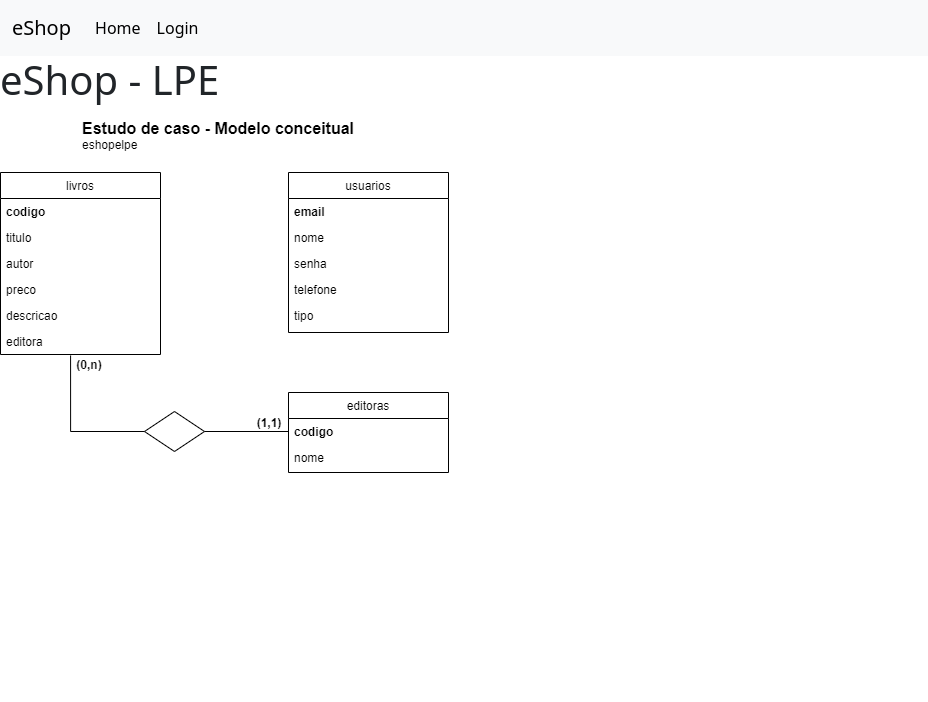
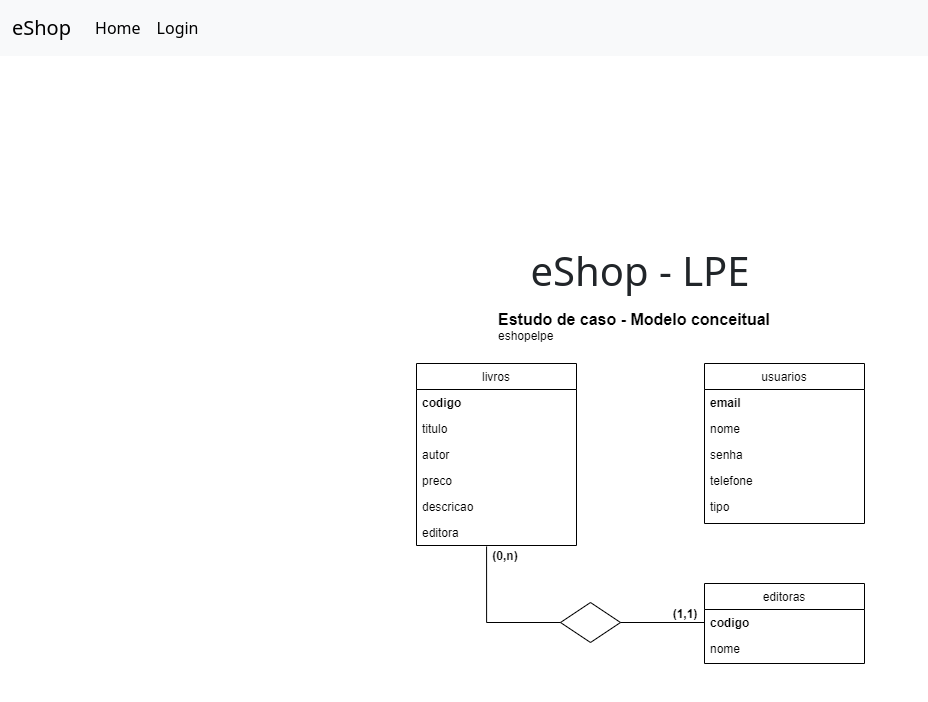
Before and after one commit to RuanRDM/eshop-frontend, a React (Create React App) app: page / in a window 1280 px wide. Shown: the top 702 px of the page, without its empty margins (0-928 px from the left). Built offline with nearby package versions, Linux system fonts and the light colour scheme.

Commit message:
att home

```diff
--- a/src/componentes/telas/Home.jsx
+++ b/src/componentes/telas/Home.jsx
@@ -1,11 +1,21 @@
 import React from 'react';
 import eshopLogo from '../../images/estudo-de-caso-lpe.png';
 
-const Home = () => (
-    <div>
+const Home = () => {
+    const containerStyle = {
+      display: 'flex',
+      flexDirection: 'column',
+      justifyContent: 'center',
+      alignItems: 'center',
+      height: '100vh', // Isso define a altura para ocupar 100% da altura da viewport
+    };
+
+    return (
+      <div style={containerStyle}>
         <h1>eShop - LPE</h1>
         <img src={eshopLogo} alt="eShop Logo" />
-    </div>
-);
+      </div>
+    );
+  };
 
 export default Home;
```
